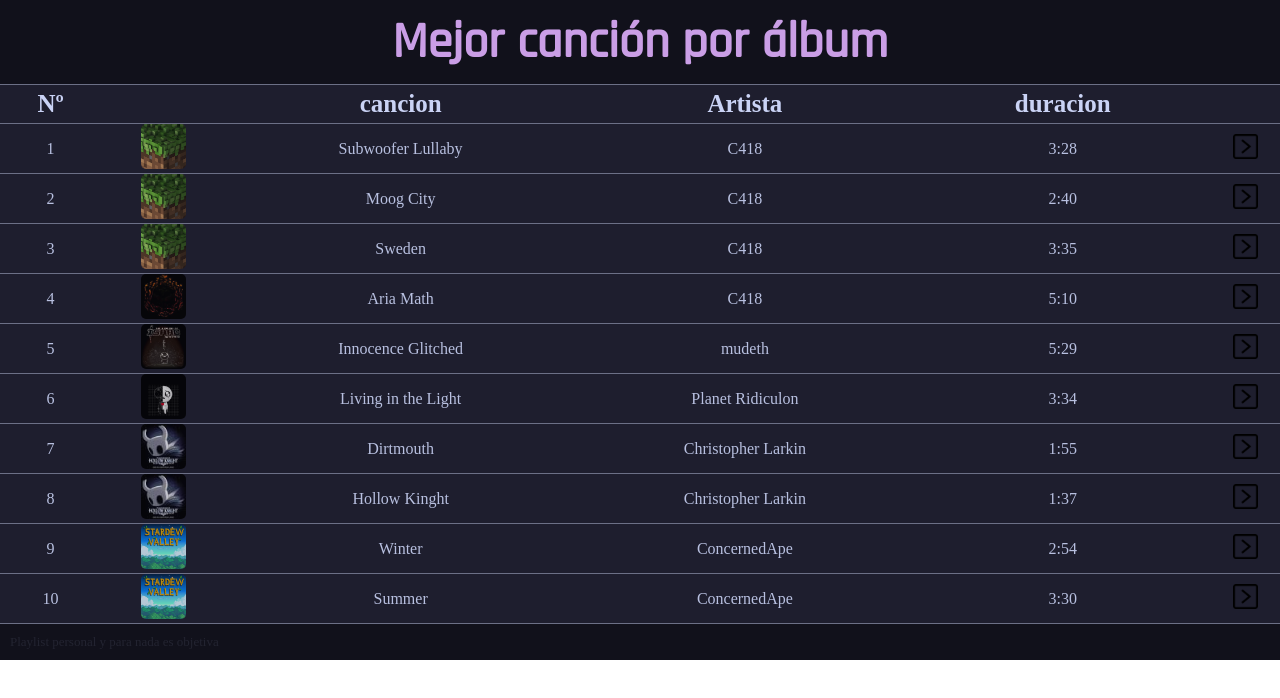
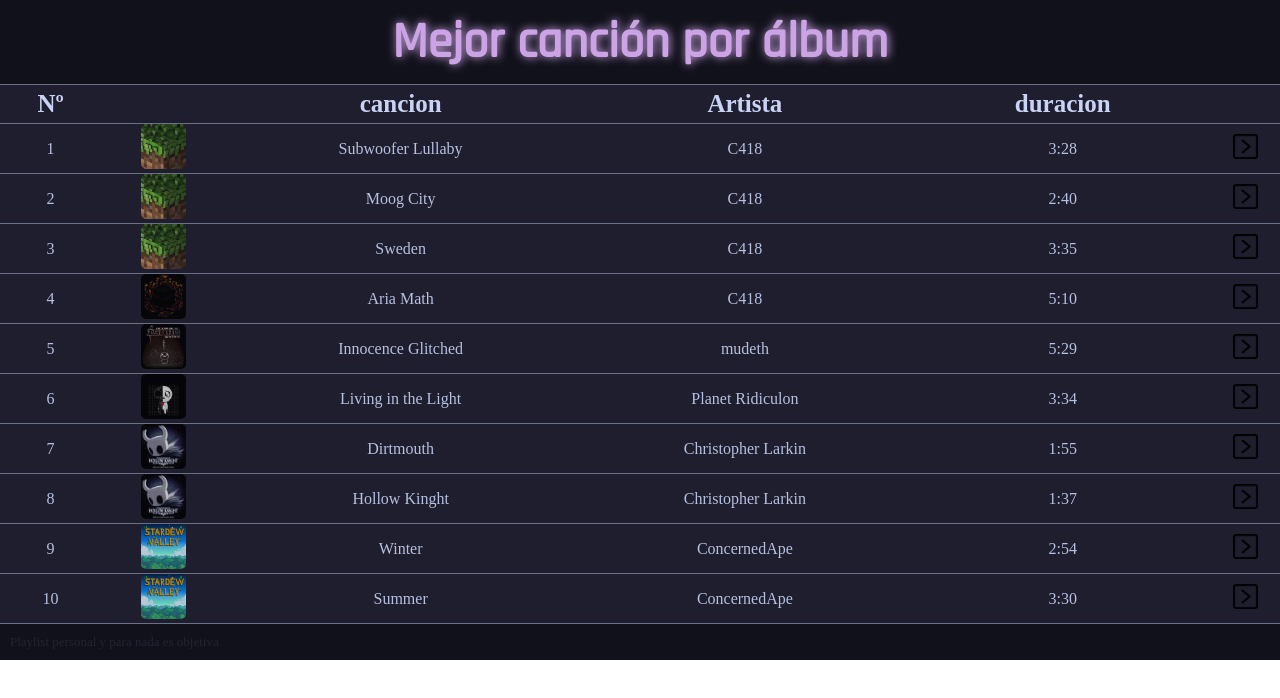
Before and after one commit to Facundo-c-c/05-tablas, a plain HTML site: page index.html in a window 1280 px wide. Drawn offline with Linux system fonts and the light colour scheme.

Commit message:
shadow h1

```diff
--- a/style.css
+++ b/style.css
@@ -14,10 +14,11 @@ header {
 }
 
 h1 {
-    color: rgb(202, 158, 230);
+    color: rgb(204, 163, 228);
     text-align: center;
     font-family: Rajdhani;
     font-size: 50px;
+    text-shadow: rgb(216, 174, 241) 1px 0 10px;
 }
 
 /* main */
```
